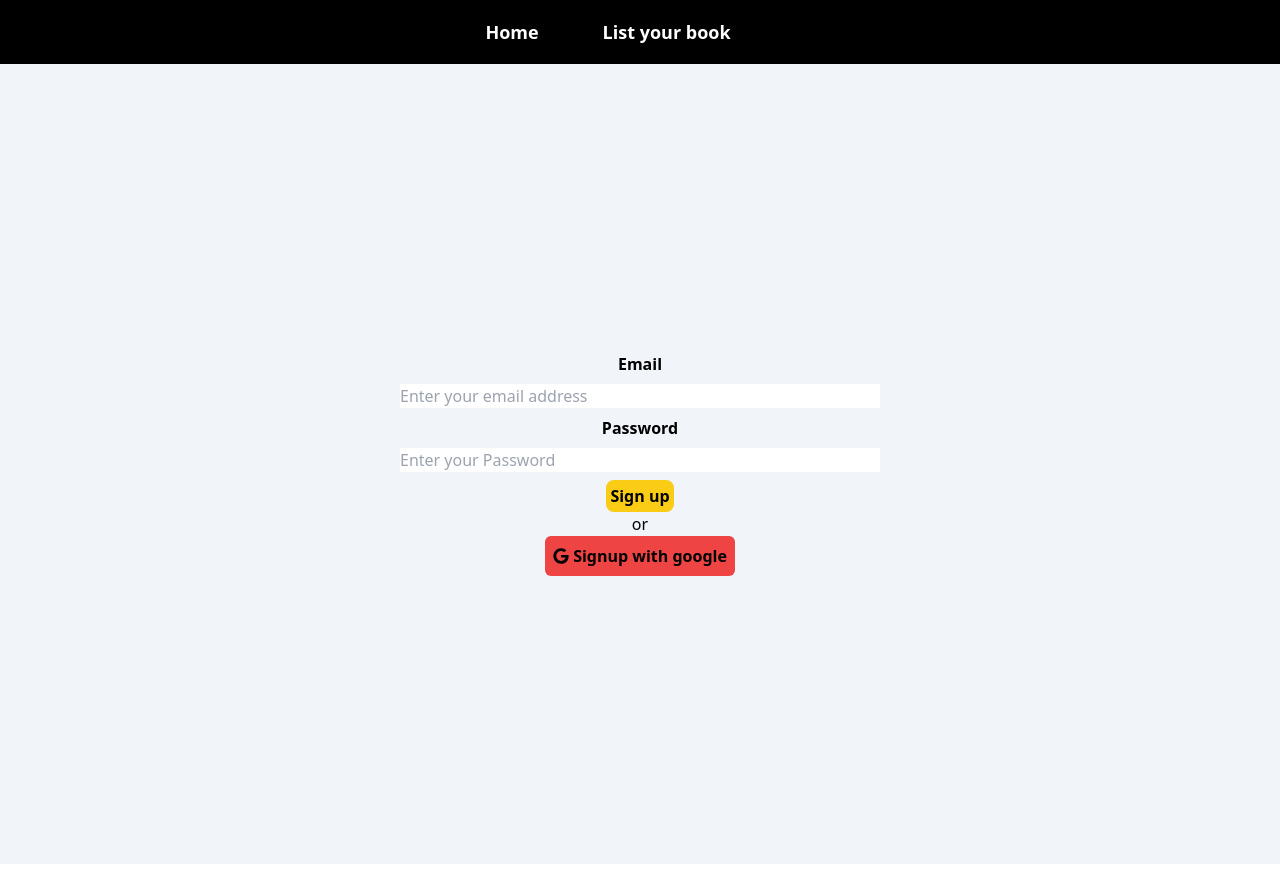
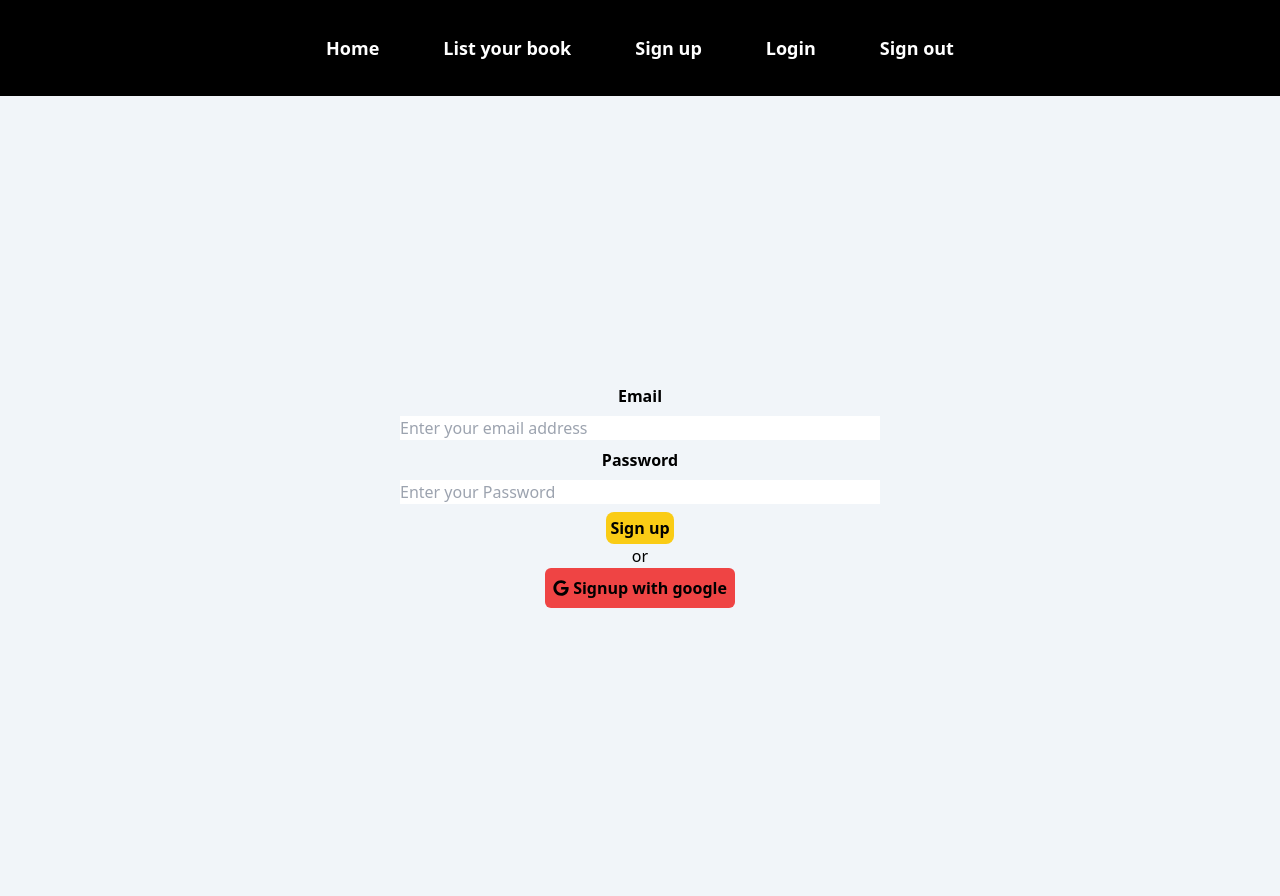
Before and after one commit to Anmolgaur7/Bookmania, a React (Create React App) app: page /signup in a window 1280 px wide. Before the commit the page ends 864 px from the top, so only its background shows below. Built offline with nearby package versions, Linux system fonts and the light colour scheme; no server answers.

Commit message:
some work

```diff
--- a/src/App.js
+++ b/src/App.js
@@ -14,7 +14,7 @@ function App() {
     <Routes>
       <Route path='/' element={<Home/>}/>
       <Route path='/book/list' element={<List/>}/>
-      <Route path='/book/view/:bookid' element={<Bookdetail/>}/>
+      <Route path='/book/:bookid' element={<Bookdetail/>}/>
       <Route path='/signup' element={<Signup/>}/>
       <Route path='/login' element={<Login/>}/>
     </Routes>
--- a/src/components/BookCard.jsx
+++ b/src/components/BookCard.jsx
@@ -7,8 +7,7 @@ export default function BookCard(props) {
     const firebase=useFirebase()
     const [url,seturl]=useState(null)
     useEffect(()=>{
-    firebase.getimageurl(props.Imageurl).then((url)=>{seturl(url)}) .catch((error) => {
-      // Handle the error if the file doesn't exist
+    firebase.getimageurl(props.Imageurl).then((url)=>{seturl(url)}).catch((error) => {
       if (error.code === 'storage/object-not-found') {
         console.error('File does not exist.');
       } else {
@@ -24,11 +23,10 @@ export default function BookCard(props) {
                 <h5 className="mb-2 text-2xl font-bold tracking-tight text-gray-900 dark:text-white">{props.name}</h5>
             <p className="mb-3 font-normal text-gray-700 dark:text-gray-400">This book has  a title {props.name} and it is sold by {props.displayName}</p>
             <p className="mb-3 font-normal text-gray-700 dark:text-gray-400">₨ {props.price}</p>
-            <a href="#" className="inline-flex items-center px-3 py-2 text-sm font-medium text-center text-white bg-blue-700 rounded-lg hover:bg-blue-800 focus:ring-4 focus:outline-none focus:ring-blue-300 dark:bg-blue-600 dark:hover:bg-blue-700 dark:focus:ring-blue-800"  onClick={(e)=>{
-              navigate(`book/view/${props.id}`)
-            }}>
+            <button className="inline-flex items-center px-3 py-2 text-sm font-medium text-center text-white bg-blue-700 rounded-lg hover:bg-blue-800 focus:ring-4 focus:outline-none focus:ring-blue-300 dark:bg-blue-600 dark:hover:bg-blue-700 dark:focus:ring-blue-800"  onClick={(e)=>
+              navigate(`book/${props.id}`)}>
                 Read more
-            </a>
+            </button>
         </div>
     </div>
 
--- a/src/components/Navbar.jsx
+++ b/src/components/Navbar.jsx
@@ -1,14 +1,26 @@
 import React from 'react'
-
+import { useFirebase } from "../context/Firebase";
+import { useNavigate } from 'react-router-dom';
 function Navbar() {
+  const firebase=useFirebase()
+  const navigate=useNavigate()
+  const signout=()=>{
+    firebase.signout()
+    navigate("/login")
+  }
   return (
     <div>
-      <nav className='bg-black flex  justify-center items-center h-[4rem]'>
+      <nav className='bg-black flex  justify-center items-center h-[6rem] flex-wrap'>
         <ul className='flex text-lg font-semibold text-white  justify-center  items-center  gap-16'>
           <li><a href="/">Home</a></li>
           <li><a href="/book/list">List your book</a></li>
           <li>
+            <a href="/signup">Sign up</a>
           </li>
+          <li>
+            <a href="/login">Login</a>
+          </li>
+          <li><button onClick={signout}> Sign out</button></li>
         </ul>
       </nav>
     </div>
--- a/src/components/bookdetailpage.jsx
+++ b/src/components/bookdetailpage.jsx
@@ -4,15 +4,15 @@ import { useFirebase } from '../context/Firebase';
 
 
 function Bookdetailpage() {
-    const[bookdata,setdata]=useState([])
+    const[bookdata,setdata]=useState(null)
     const firebase=useFirebase()
     const params=useParams()
     useEffect(()=>{
-    firebase.bookbyid(params.bookid).then(value=>{setdata(value)})
+    firebase.bookbyid(params.bookid).then((value)=>setdata(value.data()))
     })
   return (
     <div>
-      {bookdata.name}
+      {}
     </div>
   )
 }
--- a/src/components/home.jsx
+++ b/src/components/home.jsx
@@ -10,12 +10,20 @@ function Home() {
      setbook(books.docs)
     })
     },[firebase,books])
+
+    if(firebase.isloggedin)
+    {
+      return(
+      <div className='flex flex-wrap'>
+      {
+         books.map(book=><Bookcard  key={book.id} id={book.id} {...book.data()}/>)
+      }
+     </div>
+      )
+    }
   return (
-    <div className='flex flex-wrap'>
-     {
-        books.map(book=><Bookcard  key={book.id} id={book.id} {...book.data()}/>)
-     }
-    </div>
+
+    <h1>please login</h1>
   )
 }
 
--- a/src/context/Firebase.jsx
+++ b/src/context/Firebase.jsx
@@ -17,7 +17,6 @@ const firebaseauth = getAuth(app)
 const firestore = getFirestore(app)
 const google = new GoogleAuthProvider();
 const storage = getStorage(app)
-
 export const useFirebase = () => useContext(FirebaseContext)
 export const FirebaseProvider = (props) => {
     const [user, setuser] = useState(null)
@@ -39,8 +38,8 @@ export const FirebaseProvider = (props) => {
          return getDocs(collection(firestore, 'books'))
     }
     const bookbyid= async(id)=>{
-        const doc1=doc(firestore,'books',`${id}`)
-        const result=await getDoc(doc1)
+        const doc1=doc(firestore,'books',id)
+        const result=await getDoc(doc1);
         return result;
     }
     const getimageurl = (path) => {
@@ -61,8 +60,6 @@ export const FirebaseProvider = (props) => {
         })
     }
     const isloggedin = user ? true : false;
-    console.log(isloggedin);
-
     const signinwithgoogle = () => {
         signInWithPopup(firebaseauth, google)
     }
@@ -72,7 +69,8 @@ export const FirebaseProvider = (props) => {
     const SigninWithEmail = (email, password) => {
         signInWithEmailAndPassword(firebaseauth, email, password)
     }
-    return <FirebaseContext.Provider value={{ SignupWithEmail, SigninWithEmail, signinwithgoogle, addnewlisting, signout,bookbyid, isloggedin, getbooks,getimageurl }}>
+
+    return <FirebaseContext.Provider value={{ SignupWithEmail, SigninWithEmail, signinwithgoogle, addnewlisting, signout,bookbyid,firebaseauth, isloggedin, getbooks,getimageurl }}>
         {props.children}
     </FirebaseContext.Provider>
 
```
